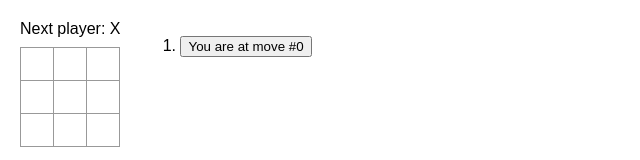
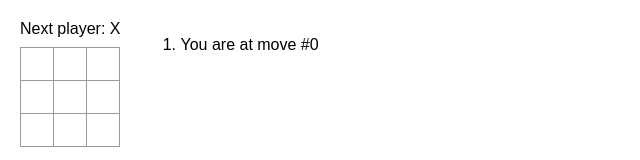
Before and after one commit to erirapce/Tic-Tac-Toe-React, a React (Create React App) app in the folder src/: page / in a window 1280 px wide. Shown: the top 160 px of the page, without its empty margins (0-640 px from the left). Built offline with nearby package versions, Linux system fonts and the light colour scheme.

Commit message:
return just description instead of a button for current move

```diff
--- a/src/App.js
+++ b/src/App.js
@@ -79,7 +79,11 @@ export default function Game() {
     }
     return (
       <li key={move}>
-        <button onClick={() => jumpTo(move)}>{description}</button>
+        {move == currentMove ? (
+          <p>{description}</p>
+        ) : (
+          <button onClick={() => jumpTo(move)}>{description}</button>
+        )}
       </li>
     );
   });
```
